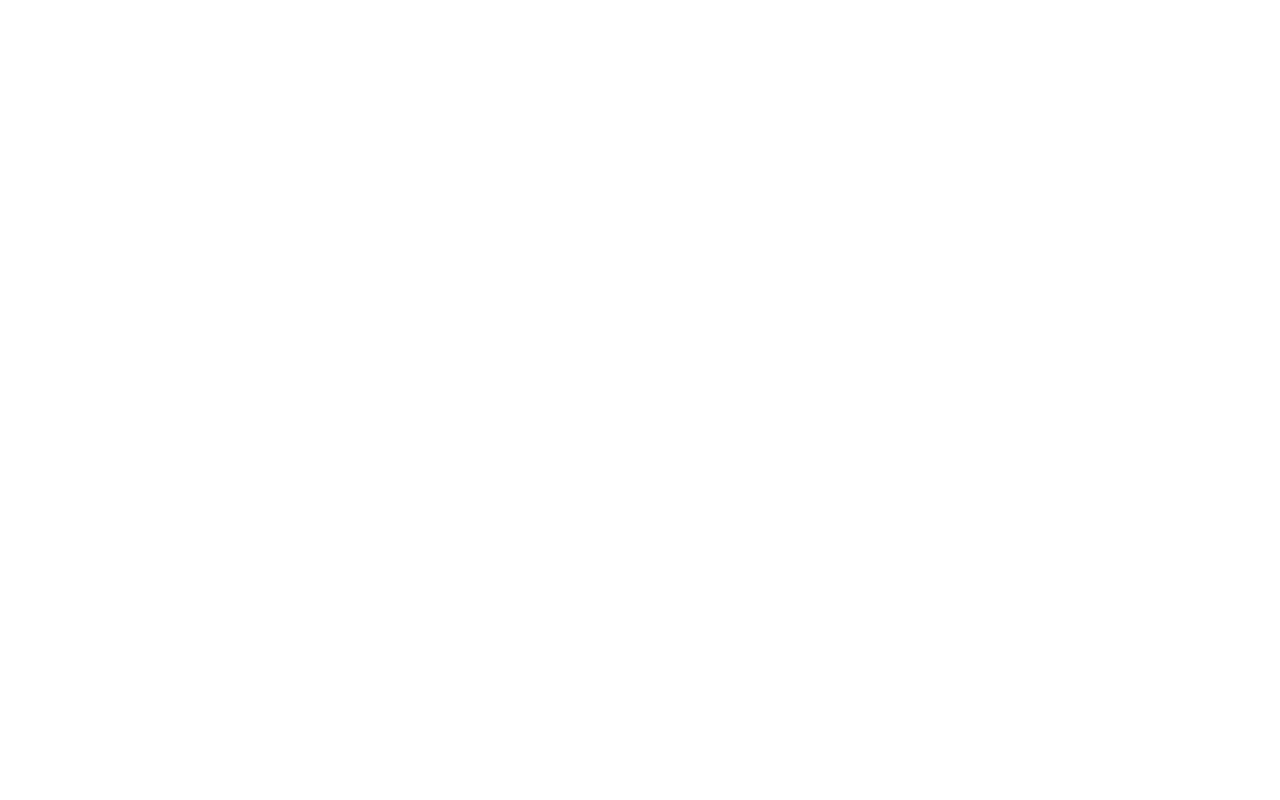
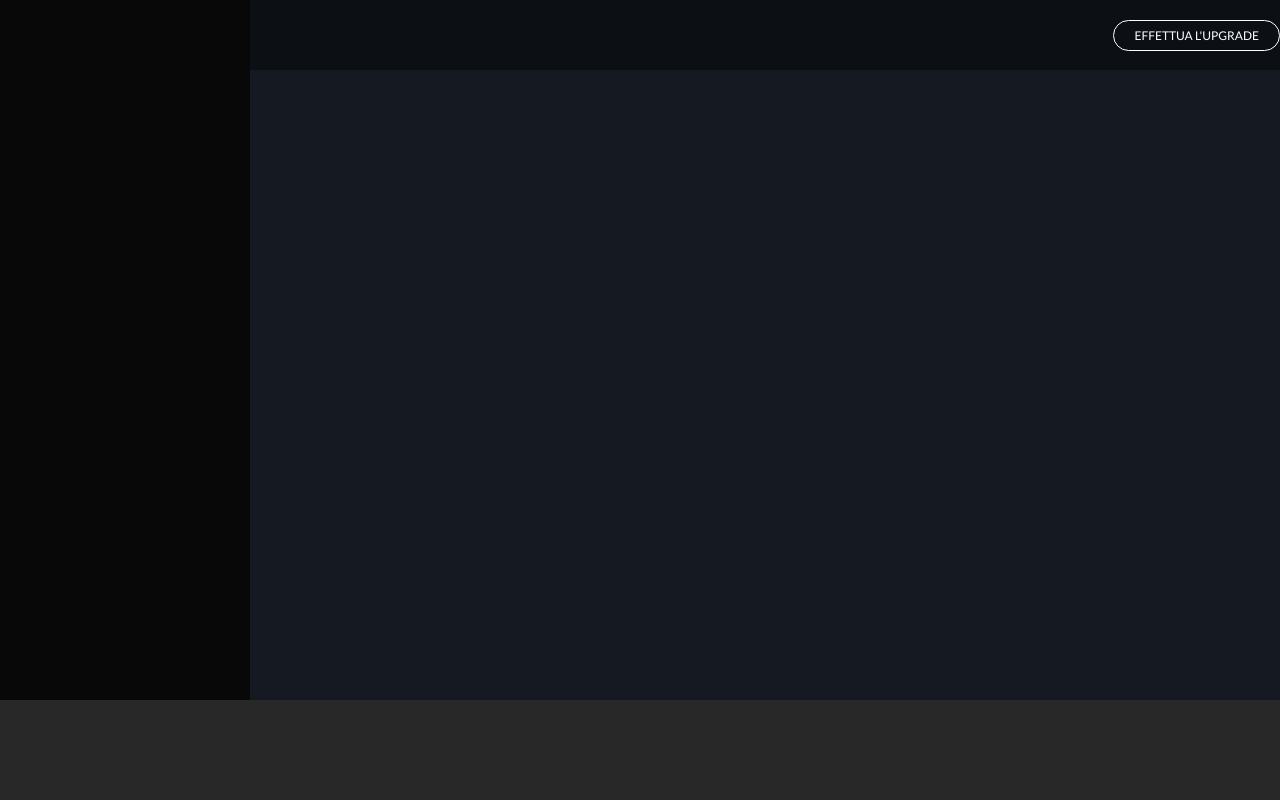
Before and after one commit to gl-guccione/html-css-spotifyweb, a plain HTML site: page index.html in a window 1280 px wide. Drawn offline with Linux system fonts and the light colour scheme.

Commit message:
done #cta-fixed-top

```diff
--- a/css/style.css
+++ b/css/style.css
@@ -1,5 +1,89 @@
+/*
+GENERAL
+*/
+
 * {
   box-sizing: border-box;
   margin: 0;
   padding: 0;
+
+  font-family: 'Lato', sans-serif;
 }
+
+a {
+  text-decoration: none;
+}
+
+/*
+TYPO
+*/
+.color-white {
+  color: #fff;
+}
+
+.text-right {
+  text-align: right;
+}
+
+/*
+ELEMENTS
+*/
+.cta {
+  padding: 7px 20px;
+
+  border: 1px solid #fff;
+  border-radius: 20px;
+
+  font-size: 12px;
+}
+
+/*
+MAIN
+*/
+main {
+  display: flex;
+}
+#left-aside,
+#main-content {
+  height: calc(100vh - 100px)
+}
+
+/* left-aside */
+#left-aside {
+  width: 250px;
+
+  background-color: #080808;
+}
+
+/* main-content */
+#main-content {
+  width: calc(100% - 250px);
+
+  background-color: #141922;
+}
+#cta-fixed-top {
+  position: fixed;
+  top: 0;
+  right: 0;
+
+  display: flex;
+  align-items: center;
+  justify-content: flex-end;
+
+  width: calc(100% - 250px);
+  height: 70px;
+
+  background-color: rgba(0, 0, 0, 0.4);
+}
+#cta-fixed-top + * {
+  margin-top: 70px;
+}
+
+/*
+FOOTER
+*/
+#footer {
+  height: 100px;
+
+  background-color: #282828;
+}
--- a/index.html
+++ b/index.html
@@ -1,10 +1,37 @@
 <!DOCTYPE html>
-<html lang="en" dir="ltr">
+<html lang="it" dir="ltr">
   <head>
     <meta charset="utf-8">
+    <meta name="viewport" content="width=device-width, initial-scale=1.0">
     <title>My Spotify</title>
+    <!-- favicon -->
+    <link rel="icon" href="img/favicon.png">
+    <!-- google fonts -->
+    <link rel="stylesheet" href="https://fonts.googleapis.com/css2?family=Lato:ital,wght@0,100;0,300;0,400;0,700;0,900;1,100;1,300;1,400;1,700;1,900&display=swap">
+    <!-- stylesheet -->
+    <link rel="stylesheet" href="css/style.css">
   </head>
   <body>
+    <!-- main -->
+    <main class="color-white">
+      <!-- aside.left-aside -->
+      <aside id="left-aside">
 
+      </aside>
+      <!-- aside.left-aside -->
+      <!-- main-content -->
+      <div id="main-content">
+        <div id="cta-fixed-top">
+          <a class="cta color-white" href="#">EFFETTUA L'UPGRADE</a>
+        </div>
+      </div>
+      <!-- /main-content -->
+    </main>
+    <!-- /main -->
+    <!-- footer -->
+    <footer id="footer" class="color-white">
+
+    </footer>
+    <!-- /footer -->
   </body>
 </html>
```
Also changed, not shown: img/favicon.png (added).
